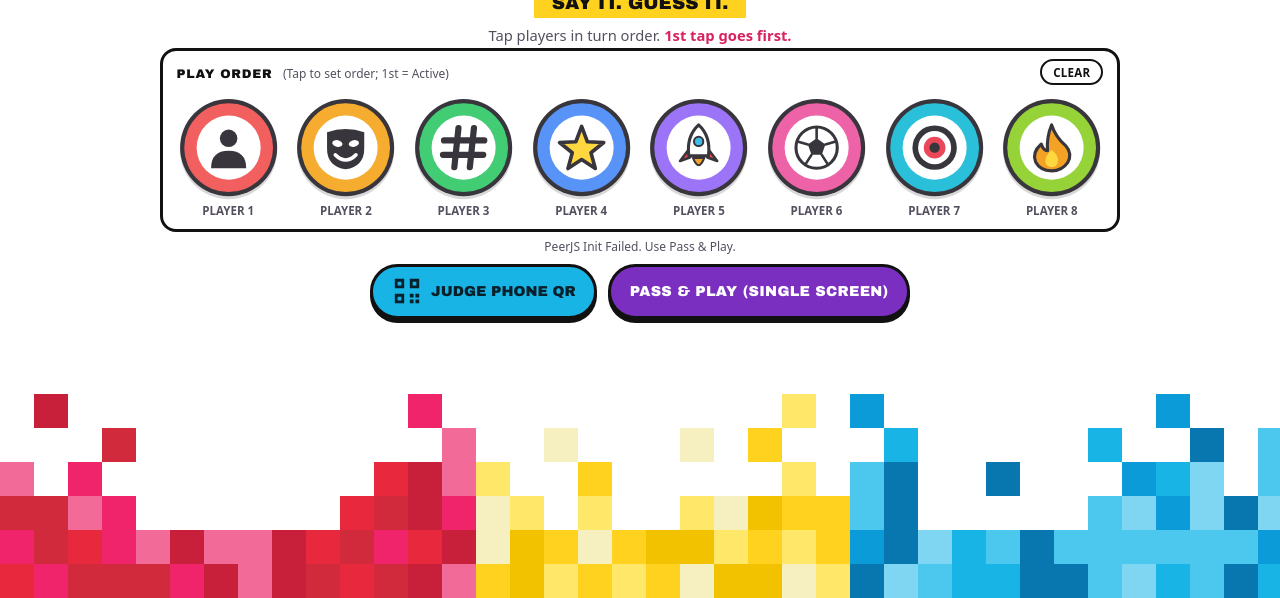
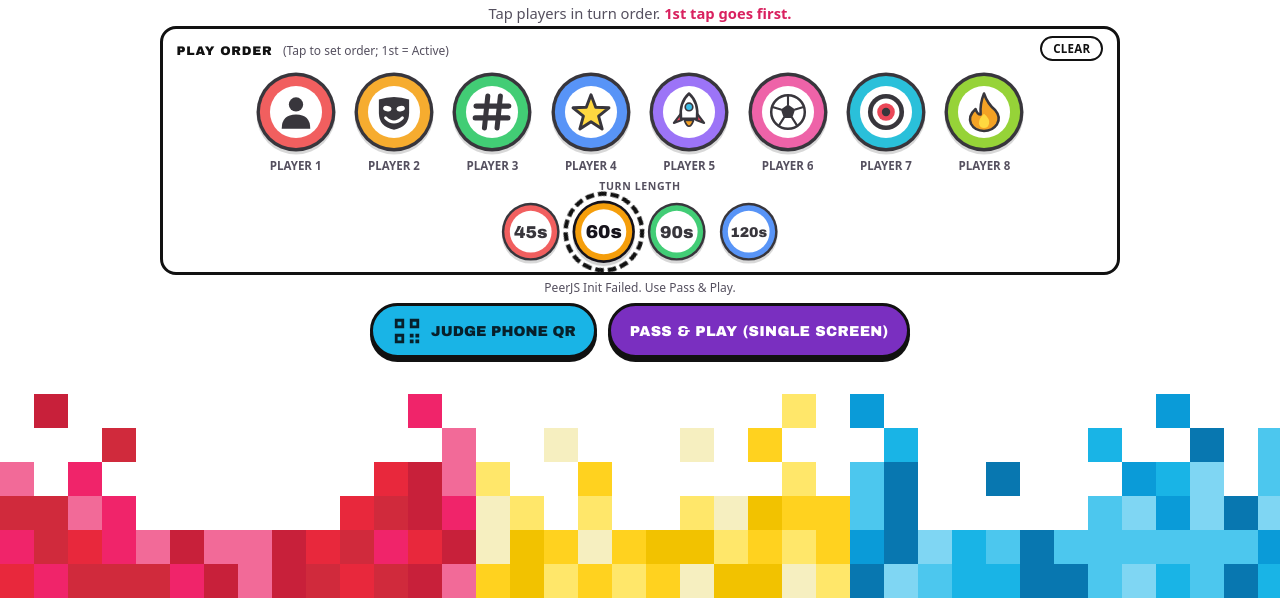
Before and after one commit to RichardB1987/Trotters-PWA, a website: page public/games/gibberish-host.html in a window 1280 px wide. Shown: the part 202-800 px from the top of the page. Drawn offline with Linux system fonts and the light colour scheme.

Commit message:
Add configurable turn duration selector to Gibberish

```diff
--- a/public/games/gibberish-host.html
+++ b/public/games/gibberish-host.html
@@ -18,9 +18,14 @@
         let SCOREBOARD_KEY = 'gibberish_scoreboard';
         let PLAYERS_KEY = 'gibberish_players';
         let ACTIVE_PLAYER_KEY = 'gibberish_active_player';
+        // Turn length picked in the lobby, in seconds. Kept in memory only, so every
+        // fresh page load starts on 60s and the lobby Clear button never changes it.
+        let turnDuration = 60;
 
         const COLORS = ['#ef4444', '#f59e0b', '#22c55e', '#3b82f6', '#8b5cf6', '#ec4899', '#06b6d4', '#84cc16'];
         const ICONS = ['👤', '🎭', '#️⃣', '⭐', '🚀', '⚽', '🎯', '🔥'];
+        // Turn-length options offered by the lobby selector (seconds).
+        const TURN_DURATIONS = [45, 60, 90, 120];
 
         // --- In-memory fallback for localStorage blocking ---
         let fallbackPlayerSlots = [];
@@ -271,6 +276,29 @@
             text-transform: uppercase;
         }
         .order-token-wrap.active .order-label { color: var(--ink); }
+        /* Turn-length selector: a centred row of round duration buttons sitting directly
+           beneath the row of player circles. Same circle styling as the player avatars
+           (ink rim + colour ring + white face) and the same dashed rotating highlight as
+           the active player, but with no turn-order badge. */
+        .duration-row {
+            display: flex;
+            flex-wrap: wrap;
+            justify-content: center;
+            align-items: flex-start;
+            gap: 0.6rem 0.9rem;
+            width: 100%;
+            padding-top: 0.1rem;
+        }
+        .duration-title {
+            width: 100%;
+            text-align: center;
+            font-size: 0.7rem;
+            font-weight: 700;
+            text-transform: uppercase;
+            letter-spacing: 0.06em;
+            color: var(--text-muted);
+        }
+        .duration-wrap { width: clamp(58px, 15vw, 88px); }
         .lobbyBtns { display: flex; justify-content: center; align-items: stretch; flex-wrap: wrap; gap: 1rem; margin-top: 1rem; }
         .lobbyBtns .btn { width: auto; min-width: 12rem; }
         .qrBtn {
@@ -567,16 +595,20 @@
         @media (min-width: 760px) and (min-height: 700px) {
             body { padding: 0.55rem 1rem 8.5rem; }
             .lockup { margin-top: 0; }
-            .title { font-size: clamp(2rem, 6vw, 3.5rem); }
-            .tagline { margin-top: 0.45rem; font-size: clamp(0.85rem, 2.2vw, 1.15rem); }
-            .sub { margin: 0.45rem 0 0.2rem; font-size: 0.92rem; }
+            .title { font-size: clamp(1.8rem, 5.2vw, 3rem); }
+            .tagline { margin-top: 0.35rem; font-size: clamp(0.85rem, 2.2vw, 1.15rem); }
+            .sub { margin: 0.35rem 0 0.2rem; font-size: 0.92rem; }
             #setup-screen { max-width: 960px; }
-            .order-selector-panel { padding: 0.5rem 0.85rem 0.7rem; gap: 0.35rem; }
+            .order-selector-panel { padding: 0.45rem 0.85rem 0.6rem; gap: 0.3rem; }
             .order-head-title { font-size: 0.78rem; }
-            .order-grid { flex-wrap: nowrap; gap: 0.45rem 0.9rem; padding-top: 0.35rem; }
+            .order-token-wrap { width: clamp(64px, 7.4vw, 84px); }
+            .order-grid { flex-wrap: nowrap; gap: 0.4rem 0.9rem; padding-top: 0.25rem; }
             .order-label { font-size: 0.72rem; }
-            .session-info { margin: 0.35rem 0 0; font-size: 0.75rem; }
-            .lobbyBtns { margin-top: 0.55rem; gap: 0.7rem; }
+            .duration-row { gap: 0.5rem 0.7rem; padding-top: 0.05rem; }
+            .duration-title { font-size: 0.66rem; }
+            .duration-wrap { width: clamp(46px, 4.8vw, 62px); }
+            .session-info { margin: 0.25rem 0 0; font-size: 0.75rem; }
+            .lobbyBtns { margin-top: 0.45rem; gap: 0.7rem; }
             .lobbyBtns .btn, .lobbyBtns .qrBtn { padding: 0.6rem 1.15rem; font-size: 0.9rem; }
         }
         @media (prefers-reduced-motion: reduce) {
@@ -608,6 +640,8 @@
                     <button type="button" class="btn btn-back btn-clear" onclick="clearTapOrder()">Clear</button>
                 </div>
                 <div id="order-selector-grid" class="order-grid"></div>
+                <!-- Turn length for every player's turn (default 60s; Clear leaves it alone) -->
+                <div id="duration-row" class="duration-row" aria-label="Turn length"></div>
             </div>
 
             <p id="session-info" class="session-info">Generating Session ID...</p>
@@ -789,6 +823,57 @@
                 '<g transform="translate(50 50) scale(0.5) translate(-50 -50)">' + glyph + '</g></svg>';
         }
 
+        // Round duration token: same ring styling as tokenSvg() (ink rim, colour ring,
+        // white face) but with the turn length as text instead of a player icon.
+        function durationTokenSvg(col, seconds) {
+            const label = seconds + 's';
+            const size = label.length > 3 ? 23 : 28;
+            return '<svg viewBox="0 0 100 100" aria-hidden="true">' +
+                '<circle cx="50" cy="50" r="47" fill="' + INK_COL + '"/>' +
+                '<circle cx="50" cy="50" r="43" fill="' + col + '"/>' +
+                '<circle cx="50" cy="50" r="34" fill="#fff"/>' +
+                '<text x="50" y="51" text-anchor="middle" dominant-baseline="central" ' +
+                'font-family="Arial Black, Impact, sans-serif" font-size="' + size + '" ' +
+                'font-weight="900" fill="' + INK_COL + '">' + label + '</text>' +
+                '</svg>';
+        }
+
+        // --- Turn-length selector (lobby) -----------------------------------------------
+        // Renders the 45s / 60s / 90s / 120s circles beneath the player circles. The
+        // chosen value is what startTimer() uses for every turn; the Clear button only
+        // clears the selected players, so it never changes this.
+        function renderDurationSelector() {
+            const row = document.getElementById('duration-row');
+            if (!row) return;
+            row.innerHTML = '';
+
+            const title = document.createElement('span');
+            title.className = 'duration-title';
+            title.textContent = 'Turn Length';
+            row.appendChild(title);
+
+            TURN_DURATIONS.forEach((secs, idx) => {
+                const color = COLORS[idx % COLORS.length];
+                const isSelected = (secs === turnDuration);
+                const wrap = document.createElement('div');
+                wrap.className = `order-token-wrap duration-wrap ${isSelected ? 'active' : ''}`;
+                wrap.title = isSelected ? `${secs}s turns (selected)` : `Tap for ${secs}s turns`;
+                wrap.onclick = () => setTurnDuration(secs);
+                wrap.innerHTML = `
+                    <div class="order-token-btn">
+                        ${durationTokenSvg(color, secs)}
+                    </div>
+                `;
+                row.appendChild(wrap);
+            });
+        }
+
+        function setTurnDuration(seconds) {
+            turnDuration = seconds;
+            console.log("Turn length set to", seconds + "s");
+            renderDurationSelector();
+        }
+
         // Initialize PeerJS and QR Code
         function initPeer() {
             console.log("Initializing PeerJS...");
@@ -1089,7 +1174,7 @@
             return g + '||' + a;
         }
 
-        // Build the deck for one 60-second round: every card not shown yet this session,
+        // Build the deck for one turn: every card not shown yet this session,
         // shuffled. Only when the whole deck has been used is the used set cleared.
         function prepareRoundDeck() {
             if (!allCards || allCards.length === 0) {
@@ -1280,7 +1365,7 @@
             if (gameRunning) return; // Don't reset if already running
             gameRunning = true;
             stopTimeUp();          // new round: drop any time-up sound still ringing
-            timeLeft = 60;
+            timeLeft = turnDuration;   // turn length picked in the lobby (default 60s)
             updateTimerDisplay();
             // Clear any existing interval first
             if (timerInterval) {
@@ -1308,7 +1393,7 @@
         }
 
         function handleTimeout() {
-            playTimeUp();                          // the 60-second timer has just hit zero
+            playTimeUp();                          // the turn timer has just hit zero
             const el = document.getElementById('phrase-val');
             if (el) {
                 el.innerText = 'TIME IS UP!';
@@ -1385,7 +1470,7 @@
         function resetGame() {
             advanceTurnToNextPlayer();
             if (conn && conn.open) {
-                conn.send({ type: 'RESET_GAME' });
+                conn.send({ type: 'RESET_GAME', timeLeft: turnDuration });
             }
             doReset();
         }
@@ -1400,7 +1485,7 @@
             updateRoundBadge();
             initializeZeroScores(true);
             if (conn && conn.open) {
-                try { conn.send({ type: 'RESET_GAME' }); } catch (e) { /* ignore */ }
+                try { conn.send({ type: 'RESET_GAME', timeLeft: turnDuration }); } catch (e) { /* ignore */ }
             }
             doReset();
         }
@@ -1566,6 +1651,7 @@
         document.addEventListener('DOMContentLoaded', function() {
             console.log("DOM loaded - initializing tap order selector");
             setTimeout(renderTapOrderSelector, 50);
+            setTimeout(renderDurationSelector, 50);
         });
 
         function togglePlayerSlot(slotIdx) {
@@ -1888,7 +1974,7 @@
                 currentIndex = 0;
                 resetCardPool();
                 gameRunning = false;
-                timeLeft = 60;
+                timeLeft = turnDuration;
 
                 // Reset UI elements to initial state
                 const phraseEl = document.getElementById('phrase-val');
@@ -1897,7 +1983,7 @@
 
                 if (phraseEl) phraseEl.innerText = 'Ready?';
                 if (scoreEl) scoreEl.innerText = '0';
-                if (timerEl) timerEl.innerText = '60s';
+                if (timerEl) timerEl.innerText = turnDuration + 's';
 
                 const playAgainBtn = document.getElementById('play-again-btn');
                 if (playAgainBtn) playAgainBtn.style.display = 'none';
@@ -2059,7 +2145,8 @@
             currentIndex = 0;
             resetCardPool();
             gameRunning = false;
-            timeLeft = 60;
+            turnDuration = 60;   // a fresh page load always starts on the 60s option
+            timeLeft = turnDuration;
             isInGameSession = false;
 
             // Ensure proper initial screen states
@@ -2086,7 +2173,7 @@
 
             if (phraseEl) phraseEl.innerText = 'Ready?';
             if (scoreEl) scoreEl.innerText = '0';
-            if (timerEl) timerEl.innerText = '60s';
+            if (timerEl) timerEl.innerText = turnDuration + 's';
 
             const playAgainBtn = document.getElementById('play-again-btn');
             if (playAgainBtn) playAgainBtn.style.display = 'none';
@@ -2140,6 +2227,7 @@
 
             // Render fresh tap order selector and scoreboard
             renderTapOrderSelector();
+            renderDurationSelector();
             renderScoreboard();
 
             // Ensure QR code is generated on load
```
Also changed, not shown: AGENTS.md (+2 -0 lines), public/games/gibberish-judge.html (+25 -6 lines).
